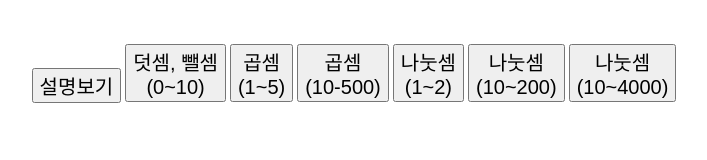
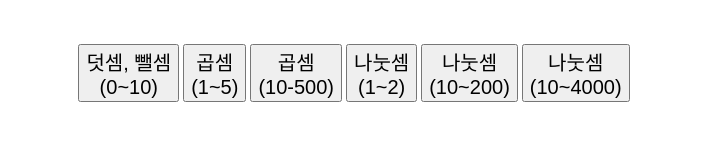
Before and after one commit to auriferouz/math, a plain HTML site: page index.html in a window 1280 px wide. Shown: the whole page, without its empty margins (286-993 px from the left). Drawn offline with Linux system fonts and the light colour scheme.

Commit message:
Update index.html

```diff
--- a/index.html
+++ b/index.html
@@ -15,7 +15,6 @@
 
 
 <br>
-<a href="main.html" target="iframe"><button id="bti_0" onclick="bt_0()">설명보기</button></a>
 <a href="math_1.html" target="iframe"><button id="bt_1" onclick="bt_1(this)">덧셈, 뺄셈<br>(0~10)</button></a>
 <a href="math_2.html" target="iframe"><button onclick="bt_2(this)">곱셈<br>(1~5)</button></a>
 <a href="math_3.html" target="iframe"><button onclick="bt_3(this)">곱셈<br>(10-500)</button></a>
```
